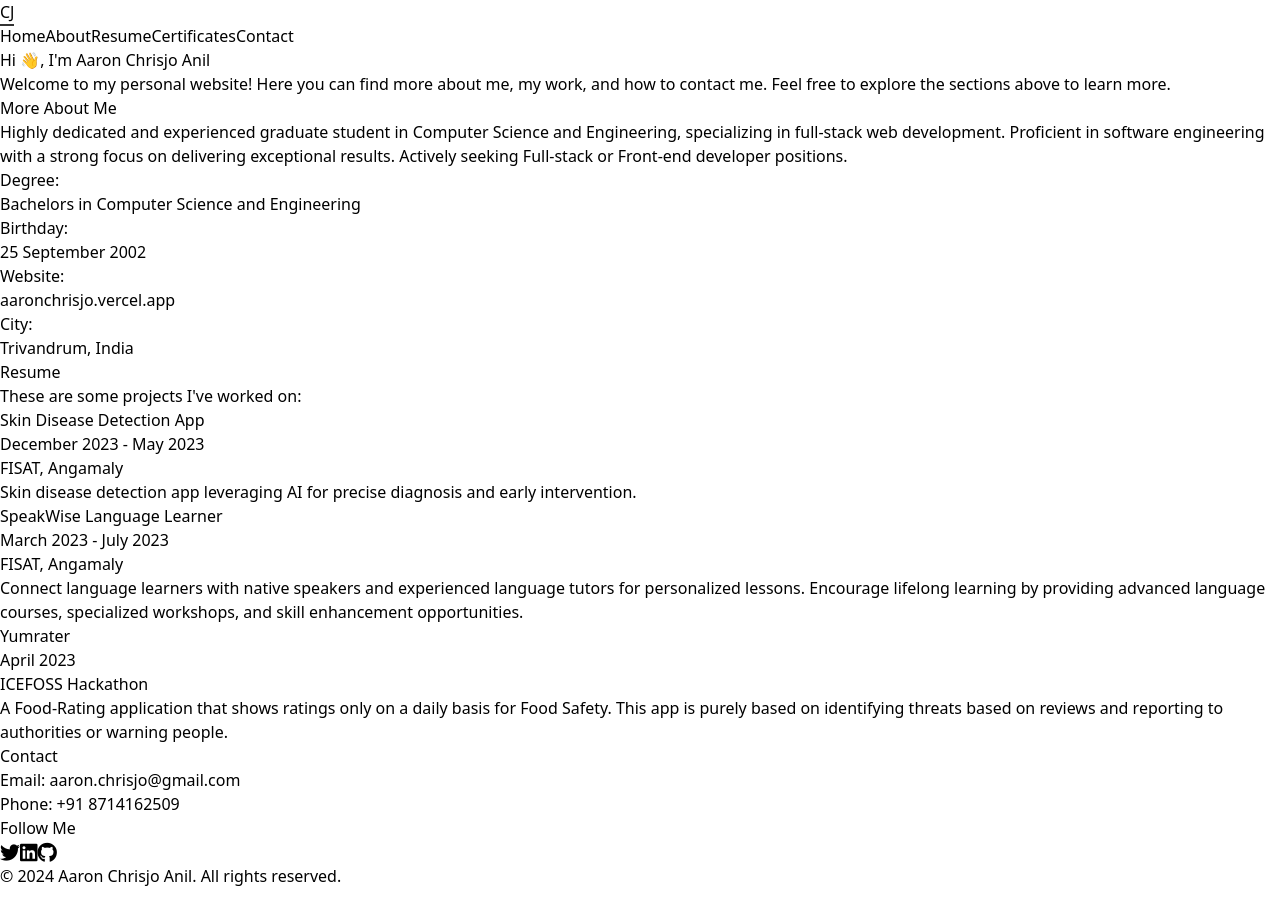
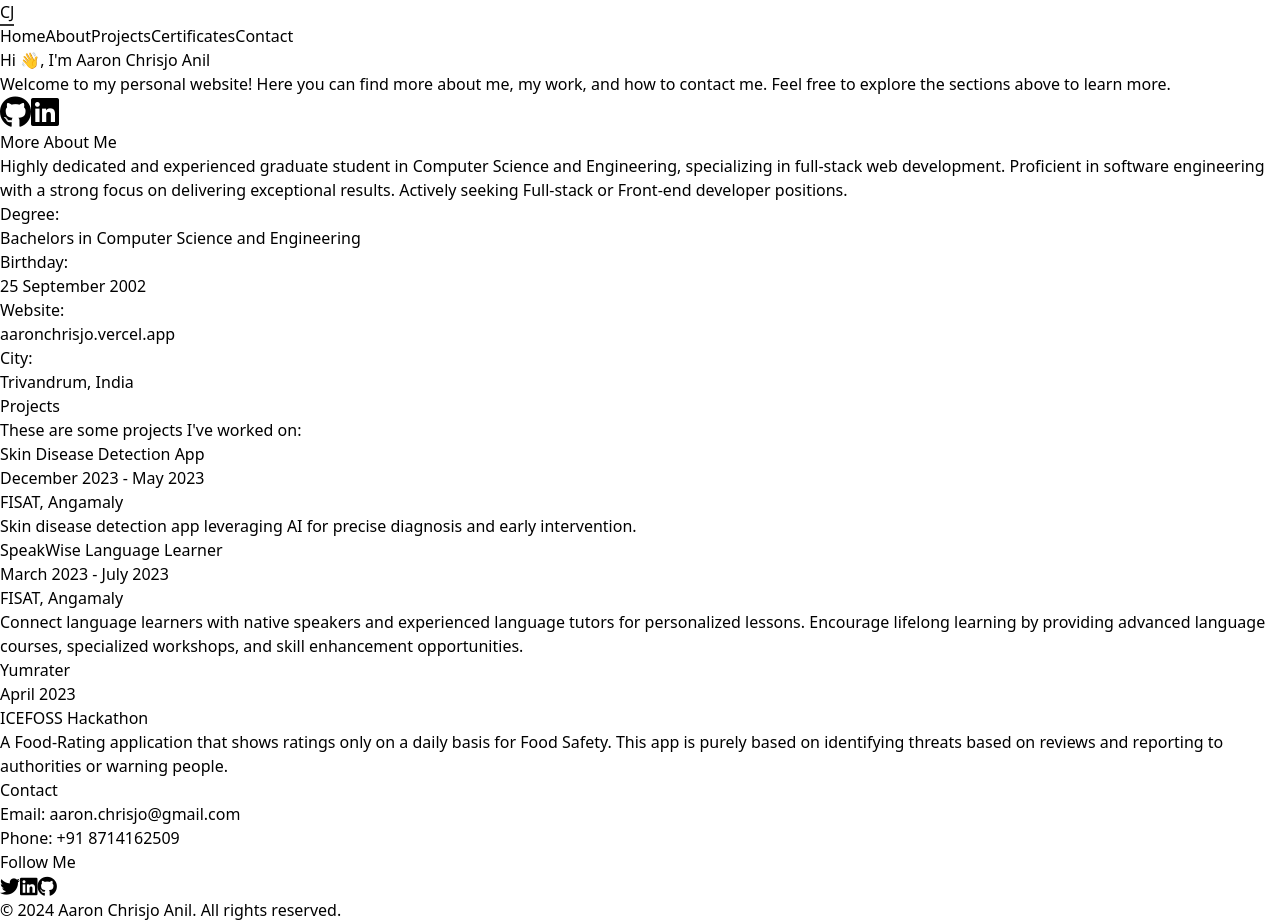
Before and after one commit to aaronchrisjo/eport, an Angular app: page / in a window 1280 px wide. Before the commit the page ends 888 px from the top, so only its background shows below. Built offline with nearby package versions, Linux system fonts and the light colour scheme.

Commit message:
Added some major css changes

```diff
--- a/src/app/main/about/about.component.html
+++ b/src/app/main/about/about.component.html
@@ -1,6 +1,6 @@
 <section class="bg-white min-h-screen flex flex-col items-center justify-center p-6">
     <div class="bg-white p-8 shadow-md rounded-lg max-w-4xl mx-auto">
-      <h1 class="text-3xl font-bold mb-4">More About Me</h1>
+      <h1 class="text-3xl text-center font-bold mb-4">More About Me</h1>
       <div class="mb-6">
         <!-- <h2 class="text-2xl font-semibold">Web Developer</h2> -->
         <p class="text-lg text-gray-700 mt-2">
--- a/src/app/main/header/header.component.html
+++ b/src/app/main/header/header.component.html
@@ -4,7 +4,7 @@
     <div class="space-x-12">
       <a routerLink="/" class="text-gray-800 hover:text-blue-800 transition-colors duration-300 ease-in-out">Home</a>
       <a routerLink="/about" class="text-gray-800 hover:text-blue-800 transition-colors duration-300 ease-in-out">About</a>
-      <a routerLink="/resume" class="text-gray-800 hover:text-blue-800 transition-colors duration-300 ease-in-out">Resume</a>
+      <a routerLink="/resume" class="text-gray-800 hover:text-blue-800 transition-colors duration-300 ease-in-out">Projects</a>
       <a routerLink="/certificates" class="text-gray-800 hover:text-blue-800 transition-colors duration-300 ease-in-out">Certificates</a>
       <a (click)="openContactModal()" class="text-black hover:text-blue-800 transition-colors duration-300">Contact</a>
     </div>
--- a/src/app/main/home/home.component.html
+++ b/src/app/main/home/home.component.html
@@ -1,8 +1,18 @@
-<section class="bg-grey-100 min-h-screen flex items-center justify-center">
-    <div class="text-center p-6 max-w-lg mx-auto bg-white shadow-md rounded-lg">
-      <h1 class="text-3xl font-bold mb-4">Hi 👋, I'm Aaron Chrisjo Anil</h1>
-      <p class="text-lg text-gray-700">
-        Welcome to my personal website! Here you can find more about me, my work, and how to contact me. Feel free to explore the sections above to learn more.
-      </p>
+<section class="bg-white min-h-screen flex items-center justify-center">
+  <div class="text-center p-8 max-w-4xl mx-auto bg-white">
+    <h1 class="text-4xl font-bold mb-4 text-gray-900">Hi 👋, I'm Aaron Chrisjo Anil</h1>
+    <p class="text-xl text-gray-700 mb-10">
+      Welcome to my personal website! Here you can find more about me, my work, and how to contact me. Feel free to explore the sections above to learn more.
+    </p>
+
+    <!-- Social Media Links -->
+    <div class="flex justify-center space-x-6 mb-4">
+      <a href="https://github.com/yourprofile" target="_blank" class="text-gray-900 hover:text-gray-600 transition-transform transform hover:scale-110">
+        <i class="fab fa-github fa-2x"></i>
+      </a>
+      <a href="https://linkedin.com/in/yourprofile" target="_blank" class="text-gray-900 hover:text-gray-600 transition-transform transform hover:scale-110">
+        <i class="fab fa-linkedin fa-2x"></i>
+      </a>
     </div>
-  </section>
+  </div>
+</section>
--- a/src/app/main/resume/resume.component.html
+++ b/src/app/main/resume/resume.component.html
@@ -1,6 +1,6 @@
-<section class="bg-gray-100 min-h-screen flex flex-col items-center justify-center p-6">
+<section class="bg-white min-h-screen flex flex-col items-center justify-center p-6">
     <div class="bg-white p-8 shadow-md rounded-lg max-w-4xl mx-auto">
-      <h1 class="text-3xl font-bold mb-6">Resume</h1>
+      <h1 class="text-3xl text-center font-bold mb-6">Projects</h1>
       <!-- <h2 class="text-2xl font-semibold mb-4">Here's My Resume</h2> -->
 
       <div class="mt-8">
```
